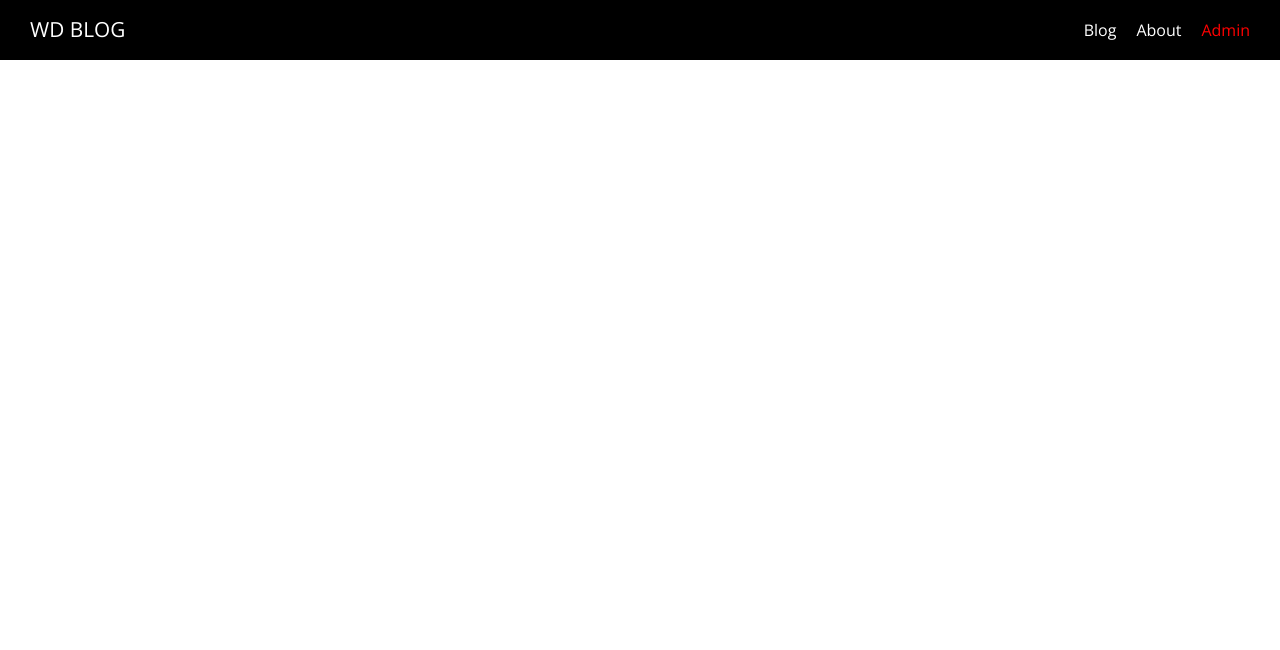
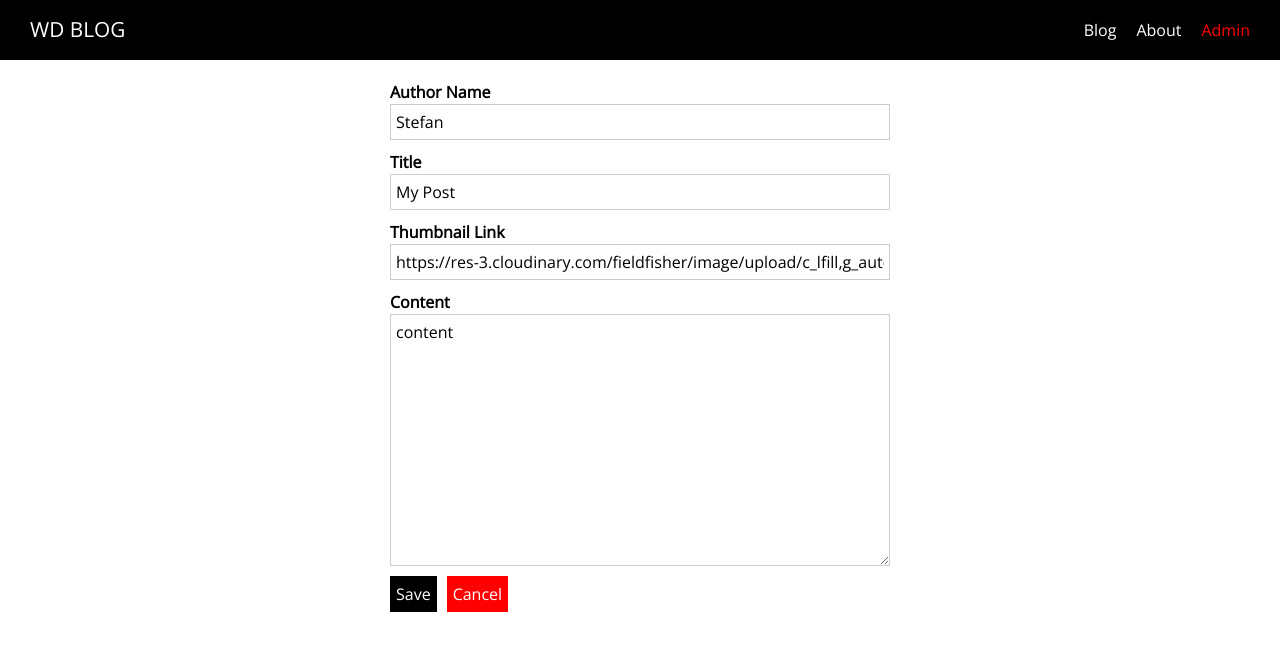
Before and after one commit to stefangouldson/nuxt-blog, a Nuxt app: page /admin/1 in a window 1280 px wide. Shown: the top 650 px of the page. Built offline with nearby package versions, Linux system fonts and the light colour scheme.

Commit message:
admin section added

```diff
--- /dev/null
+++ b/components/Admin/AdminPostForm.vue
@@ -0,0 +1,64 @@
+<template>
+  <form @submit.prevent="onSave">
+    <AppControlInput v-model="editedPost.author">Author Name</AppControlInput>
+    <AppControlInput v-model="editedPost.title">Title</AppControlInput>
+    <AppControlInput v-model="editedPost.thumbnailLink"
+      >Thumbnail Link</AppControlInput
+    >
+    <AppControlInput control-type="textarea" v-model="editedPost.content"
+      >Content</AppControlInput
+    >
+
+    <AppButton type="submit">Save</AppButton>
+
+    <AppButton
+      type="button"
+      style="margin-left: 10px"
+      btn-style="cancel"
+      @click="onCancel"
+      >Cancel</AppButton
+    >
+  </form>
+</template>
+
+<script>
+import AppControlInput from "@/components/UI/AppControlInput.vue";
+import AppButton from "@/components/UI/AppButton.vue";
+
+export default {
+  components: {
+    AppControlInput,
+    AppButton,
+  },
+
+  props: {
+    post: {
+      type: Object,
+      required: false,
+    },
+  },
+
+  data() {
+    return {
+      editedPost: this.post
+        ? { ...this.post }
+        : {
+            author: "",
+            title: "",
+            thumbnailLink: "",
+            content: "",
+          },
+    };
+  },
+
+  methods: {
+    onSave() {
+      // Save the post
+    },
+    onCancel() {
+      // navigate back
+      this.$router.push("/admin");
+    },
+  },
+};
+</script>
--- a/components/Posts/PostList.vue
+++ b/components/Posts/PostList.vue
@@ -1,12 +1,14 @@
 <template>
   <section class="post-list">
     <PostPreview
+      :is-admin="isAdmin"
       id="1"
       title="My First Post"
       previewText="Here is some preview text about my first blog post!!!"
       thumbnail="https://res-3.cloudinary.com/fieldfisher/image/upload/c_lfill,g_auto/f_auto,q_auto/v1/sectors/technology/tech_neoncircuitboard_857021704_medium_lc5h05"
     />
     <PostPreview
+      :is-admin="isAdmin"
       id="2"
       title="Coding is fun"
       previewText="Lorem ipsum dolor sit amet, consectetur adipiscing elit"
@@ -21,6 +23,13 @@
 export default {
   components: {
     PostPreview
+  },
+
+  props: {
+    isAdmin: {
+      type: Boolean,
+      default: false
+    }
   }
 }
 </script>
--- a/components/Posts/PostPreview.vue
+++ b/components/Posts/PostPreview.vue
@@ -1,5 +1,5 @@
 <template>
-  <nuxt-link :to="'/posts/' + id">
+  <nuxt-link :to="postLink">
     <article class="post-preview">
       <div class="post-thumbnail" :style="{backgroundImage: `url(${thumbnail})`}" />
       <div class="post-content">
@@ -30,6 +30,16 @@
       type: String,
       required: true
     },
+    isAdmin: {
+      type: Boolean,
+      required: true
+    }
+  },
+
+  computed: {
+    postLink(){
+      return this.isAdmin ? `/admin/${this.id}` : `/posts/${this.id}`
+    }
   }
 }
 </script>
--- /dev/null
+++ b/components/UI/AppButton.vue
@@ -0,0 +1,63 @@
+<template>
+  <button
+    class="button"
+    :class="btnStyle"
+    v-bind="$attrs"
+    v-on="$listeners"><slot /></button>
+</template>
+
+<script>
+export default {
+  name: 'AppButton',
+  props: {
+    btnStyle: {
+      type: String,
+      default: ''
+    }
+  }
+}
+</script>
+
+
+<style scoped>
+.button {
+  font: inherit;
+  background-color: black;
+  color: white;
+  padding: 5px;
+  cursor: pointer;
+  border: 1px solid black;
+}
+
+.button:hover,
+.button:active {
+  background-color: rgb(51, 51, 51);
+  border: 1px solid black;
+}
+
+.inverted {
+  background-color: white;
+  color: black;
+  border: 1px solid transparent;
+}
+
+.inverted:hover,
+.inverted:active {
+  color: #ccc;
+  background-color: white;
+  border: 1px solid transparent;
+}
+
+.cancel {
+  background-color: red;
+  color: white;
+  border: 1px solid transparent;
+}
+
+.cancel:hover,
+.cancel:active {
+  background-color: salmon;
+  border: 1px solid transparent;
+  color: white;
+}
+</style>
--- /dev/null
+++ b/components/UI/AppControlInput.vue
@@ -0,0 +1,58 @@
+<template>
+  <div class="input-control">
+    <label><slot /></label>
+    <input
+      v-if="controlType === 'input'"
+      v-bind="$attrs"
+      :value="value"
+      @input="$emit('input', $event.target.value)">
+    <textarea
+      v-if="controlType === 'textarea'"
+      rows="10"
+      :value="value"
+      @input="$emit('input', $event.target.value)"></textarea>
+  </div>
+</template>
+
+<script>
+export default {
+  name: 'AppInputControl',
+  props: {
+    controlType: {
+      type: String,
+      default: 'input'
+    },
+    value: {
+      type: String,
+      default: ''
+    }
+  }
+}
+</script>
+
+<style scoped>
+.input-control {
+  margin: 10px 0;
+}
+
+.input-control label {
+  display: block;
+  font-weight: bold;
+}
+
+.input-control input,
+.input-control textarea {
+  display: block;
+  width: 100%;
+  box-sizing: border-box;
+  font: inherit;
+  border: 1px solid #ccc;
+  padding: 5px;
+}
+
+.input-control input:focus,
+.input-control textarea:focus {
+  background-color: #eee;
+  outline: none;
+}
+</style>
--- /dev/null
+++ b/layouts/admin.vue
@@ -0,0 +1,34 @@
+<template>
+  <div>
+    <TheHeader @sidenavToggle="displaySideNav = !displaySideNav" />
+    <TheSidenav :show="displaySideNav" @close="displaySideNav = false" />
+    <Nuxt />
+  </div>
+</template>
+
+<script>
+import TheHeader from '@/components/Navigation/TheHeader';
+import TheSidenav from '@/components/Navigation/TheSidenav';
+
+export default {
+  components: {
+    TheHeader,
+    TheSidenav
+  },
+
+  data(){
+    return {
+      displaySideNav: false
+    }
+  }
+}
+</script>
+
+<style>
+html{
+  font-family: 'Open Sans', sans-serif !important;
+}
+body{
+  margin: 0;
+}
+</style>
--- /dev/null
+++ b/layouts/error.vue
@@ -0,0 +1,22 @@
+<template>
+  <div class="error-page">
+    <h1>Oops, something went wrong!</h1>
+    <p>Back to <a href="/">safety</a>!</p>
+  </div>
+</template>
+
+<style scoped>
+.error-page {
+  text-align: center;
+}
+
+.error-page a {
+  text-decoration: none;
+  color: red;
+}
+
+.error-page a:hover,
+.error-page a:active {
+  color: salmon;
+}
+</style>
--- /dev/null
+++ b/pages/admin/_postId/index.vue
@@ -0,0 +1,42 @@
+<template>
+  <div class="admin-post-page">
+    <section class="update-form">
+      <AdminPostForm :post="loadedPost" />
+    </section>
+  </div>
+</template>
+
+<script>
+import AdminPostForm from '@/components/Admin/AdminPostForm.vue';
+
+export default {
+  layout: 'admin',
+
+  components: {
+    AdminPostForm
+  },
+
+  data(){
+    return {
+      loadedPost: {
+        author: 'Stefan',
+        title: 'My Post',
+        content: 'content',
+        thumbnailLink: 'https://res-3.cloudinary.com/fieldfisher/image/upload/c_lfill,g_auto/f_auto,q_auto/v1/sectors/technology/tech_neoncircuitboard_857021704_medium_lc5h05'
+      }
+    }
+  }
+}
+</script>
+
+<style scoped>
+.update-form {
+  width: 90%;
+  margin: 20px auto;
+}
+@media (min-width: 768px) {
+  .update-form {
+    width: 500px;
+  }
+}
+</style>
--- /dev/null
+++ b/pages/admin/auth/index.vue
@@ -0,0 +1,51 @@
+<template>
+  <div class="admin-auth-page">
+    <div class="auth-container">
+      <form>
+        <AppControlInput type="email">E-Mail Address</AppControlInput>
+        <AppControlInput type="password">Password</AppControlInput>
+        <AppButton type="submit">{{ isLogin ? 'Login' : 'Sign Up' }}</AppButton>
+        <AppButton
+          type="button"
+          btn-style="inverted"
+          style="margin-left: 10px"
+          @click="isLogin = !isLogin">Switch to {{ isLogin ? 'Signup' : 'Login' }}</AppButton>
+      </form>
+    </div>
+  </div>
+</template>
+
+<script>
+import AppControlInput from '@/components/UI/AppControlInput'
+import AppButton from '@/components/UI/AppButton'
+
+export default {
+  name: 'AdminAuthPage',
+  layout: 'admin',
+  components: {
+    AppControlInput,
+    AppButton
+  },
+  data() {
+    return {
+      isLogin: true
+    }
+  }
+}
+</script>
+
+<style scoped>
+.admin-auth-page {
+  padding: 20px;
+}
+
+.auth-container {
+  border: 1px solid #ccc;
+  border-radius: 5px;
+  box-shadow: 0 2px 2px #ccc;
+  width: 300px;
+  margin: auto;
+  padding: 10px;
+  box-sizing: border-box;
+}
+</style>
--- /dev/null
+++ b/pages/admin/index.vue
@@ -0,0 +1,41 @@
+<template>
+  <div class="admin-page">
+    <section class="new-post">
+      <AppButton @click="$router.push('/admin/new-post')">Create Post</AppButton>
+    </section>
+    <section class="existing-posts">
+      <h1 class="text-3xl">Existing Posts</h1>
+      <PostList :isAdmin="true" />
+    </section>
+  </div>
+</template>
+
+<script>
+import PostList from '@/components/Posts/PostList';
+import AppButton from "@/components/UI/AppButton.vue";
+
+export default {
+  layout: 'admin',
+  components: {
+    PostList,
+    AppButton
+  },
+
+}
+</script>
+
+<style scoped>
+.admin-page {
+  padding: 20px;
+}
+
+.new-post {
+  text-align: center;
+  border-bottom: 2px solid #ccc;
+  padding-bottom: 10px;
+}
+
+.existing-posts h1 {
+  text-align: center;
+}
+</style>
--- /dev/null
+++ b/pages/admin/new-post/index.vue
@@ -0,0 +1,32 @@
+<template>
+  <div class="admin-new-post-page">
+    <section class="new-post-form">
+      <AdminPostForm />
+    </section>
+  </div>
+</template>
+
+<script>
+import AdminPostForm from '@/components/Admin/AdminPostForm.vue';
+
+export default {
+  layout: 'admin',
+
+  components: {
+    AdminPostForm
+  }
+}
+</script>
+
+<style scoped>
+.new-post-form {
+  width: 90%;
+  margin: 20px auto;
+}
+
+@media (min-width: 768px) {
+  .new-post-form {
+    width: 500px;
+  }
+}
+</style>
```
